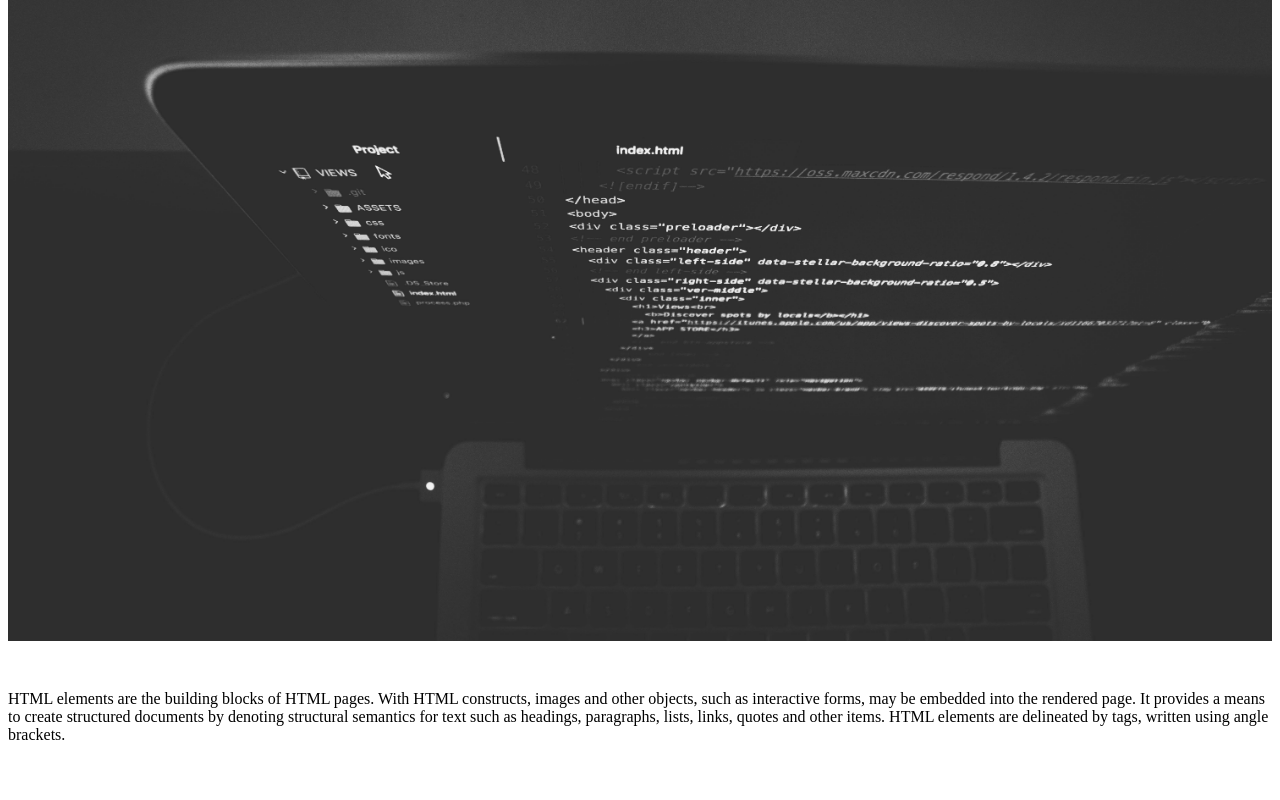
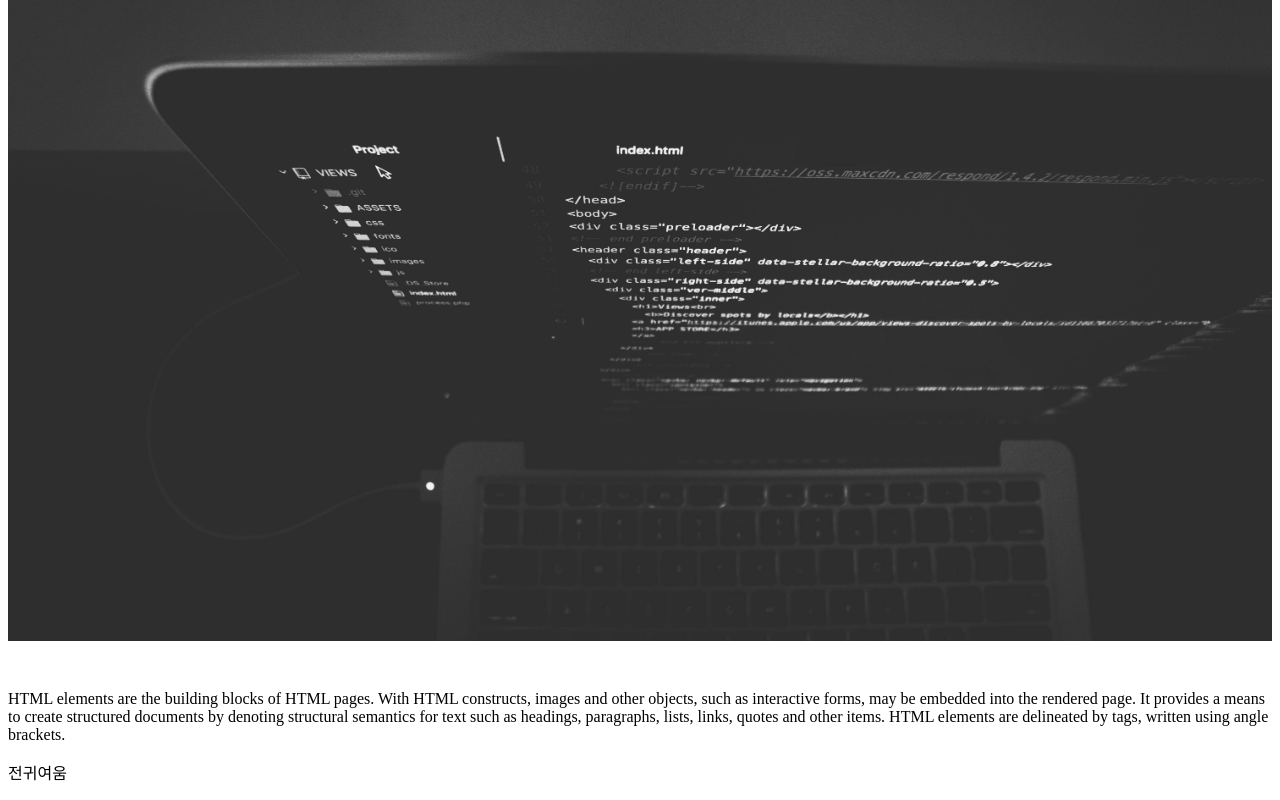
Before and after one commit to soojeej/rosemary, a plain HTML site: page index.html in a window 1280 px wide. Shown: the part 598-1398 px from the top of the page. Before the commit the page ends 1358 px from the top, so only its background shows below. Drawn offline with Linux system fonts and the light colour scheme; a script that the page names is missing.

Commit message:
Update index.html

```diff
--- a/index.html
+++ b/index.html
@@ -54,5 +54,6 @@ s.setAttribute('data-timestamp', +new Date());
 </script>
 <noscript>Please enable JavaScript to view the <a href="https://disqus.com/?ref_noscript">comments powered by Disqus.</a></noscript>
 </p>
+  <p> 전귀여움</p?
 </body>
 </html>
```
